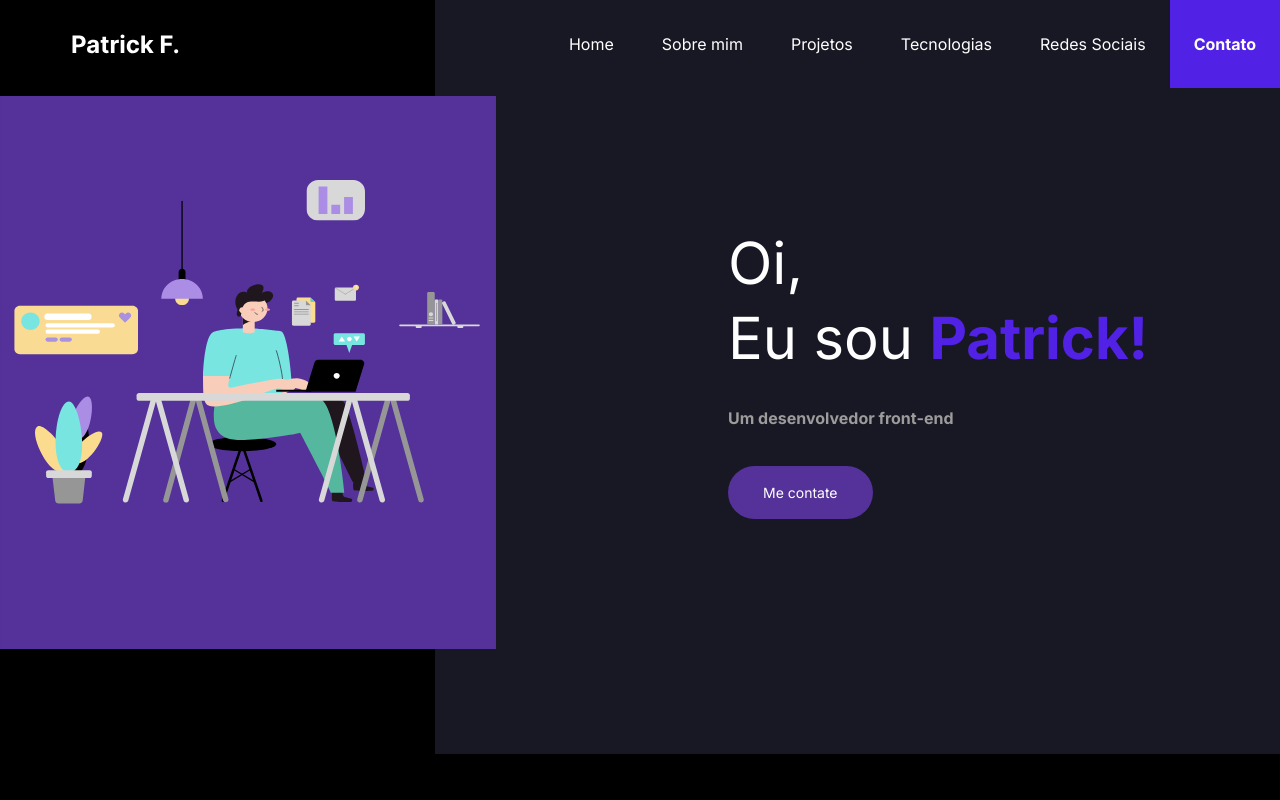
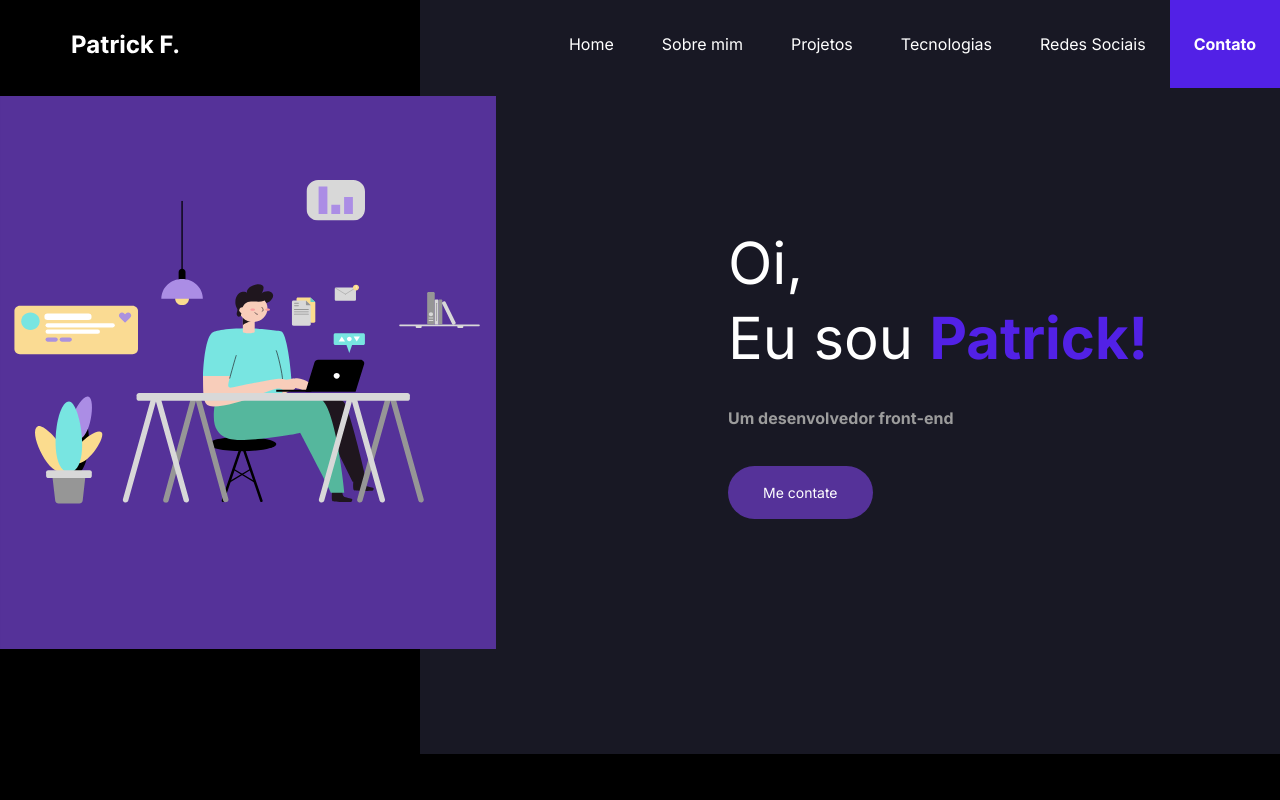
Before and after one commit to PatKat20/PatKat20.github.io, a plain HTML site: page index.html in a window 1280 px wide. Shown: the top 800 px of the page. Drawn offline with nearby package versions, Linux system fonts and the light colour scheme; files whose address does not match are found by name.

Commit message:
Ajeita dimensionamento do desktop

```diff
--- a/assets/css/style.css
+++ b/assets/css/style.css
@@ -116,7 +116,7 @@ ul {
 .hero-area-rect {
     position: absolute;
     top: -100px;
-    left: 435px;
+    left: 420px;
     z-index: -1;
     animation: squareAnimationRight 2s;
 }
```
